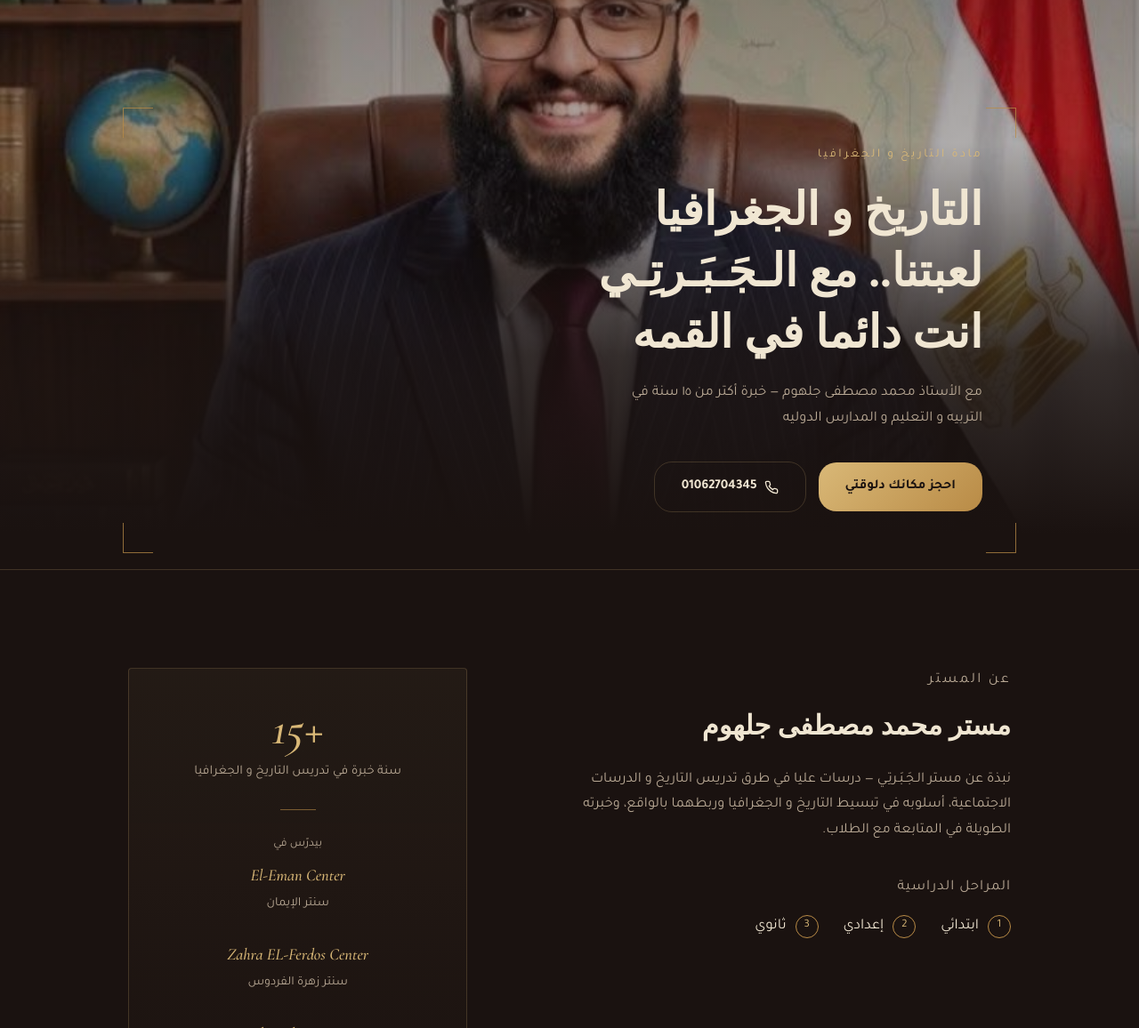
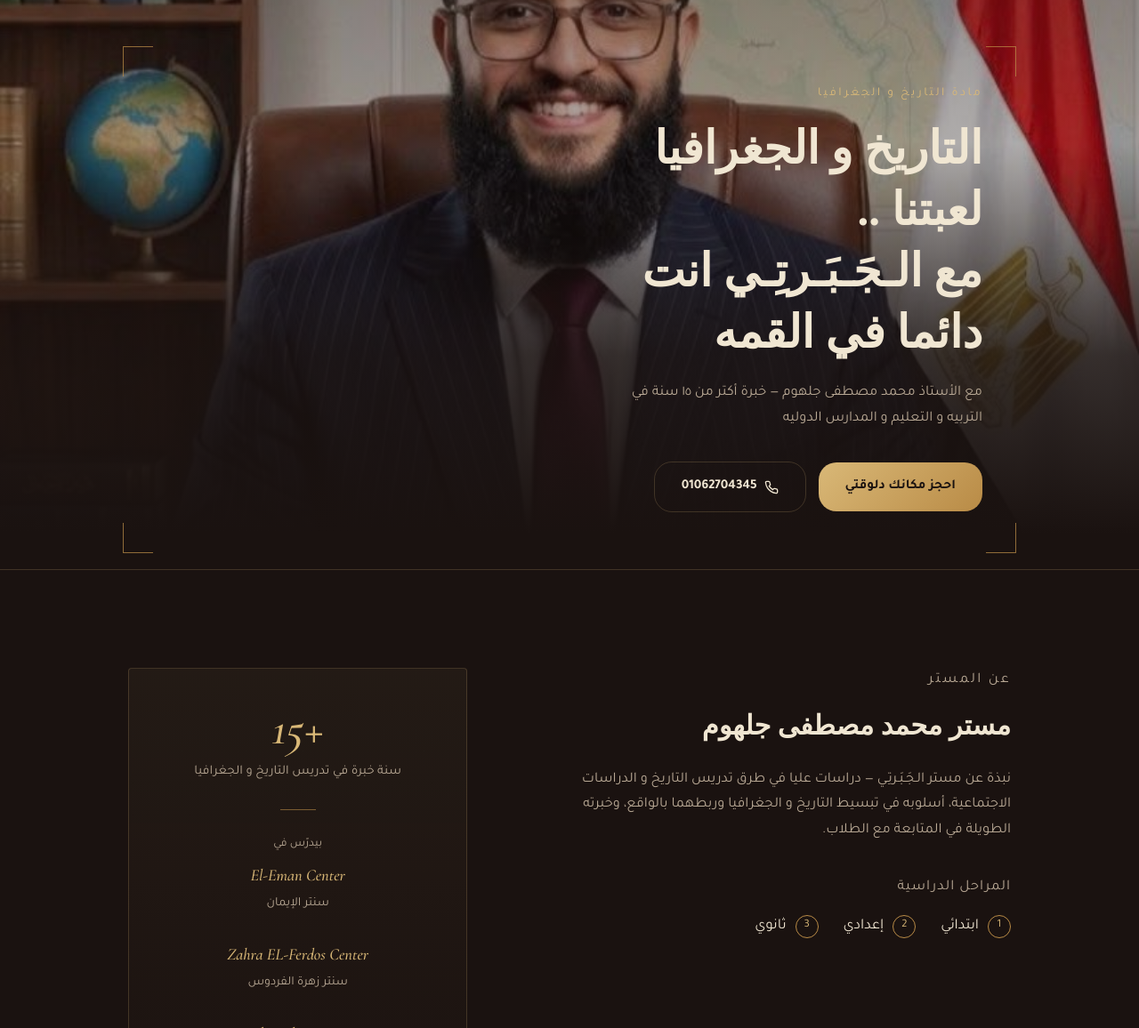
Before and after one commit to Dev-Masters404/Mr-Mohamed-Galhoum-History, a plain HTML site: page index.html in a window 1280 px wide. Shown: the part 160-1316 px from the top of the page at 89% size. Drawn offline with nearby package versions, Linux system fonts and the light colour scheme; a web font is replaced by a local one.

Commit message:
update page: a

```diff
--- a/index.html
+++ b/index.html
@@ -35,8 +35,8 @@
 
       <p class="hero-kicker" data-ar="     مادة التاريخ و الجغرفيا" data-en="History & Geogarphy">مادة التاريخ و الجغرافيا</p>
       <h1 class="hero-title font-head"
-          data-ar="التاريخ و الجغرافيا لعبتنا.. مع الـجَـبَـرتِـي انت دائما في القمه"
-          data-en="History & Geogarphy Are Our Game.. With ELGabarty You Are Alaways At The Top">  التاريخ و الجغرافيا لعبتنا.. مع الـجَـبَـرتِـي انت دائما في القمه  </h1>
+          data-ar="التاريخ و الجغرافيا لعبتنا  .. مع الـجَـبَـرتِـي انت دائما في القمه"
+          data-en="History & Geogarphy Are Our Game..  With ELGabarty You Are Alaways At The Top">  التاريخ و الجغرافيا لعبتنا  .. <br> مع الـجَـبَـرتِـي انت دائما في القمه  </h1>
       <p class="hero-sub" data-ar="مع الأستاذ محمد مصطفى جلهوم — خبرة أكتر من ١٥ سنة في التربيه و التعليم و المدارس الدوليه "
          data-en="With Mr. Mohamed Mostafa Galhoum — 15+ years of experience in education & international schools">
          مع الأستاذ محمد مصطفى جلهوم — خبرة أكتر من ١٥ سنة في التربيه و التعليم و المدارس الدوليه </p>
@@ -57,9 +57,9 @@
       <div class="about-copy">
         <p class="eyebrow" data-ar="عن المستر" data-en="About the teacher">عن المستر</p>
         <h2 class="font-head" data-ar="مستر محمد مصطفى جلهوم" data-en="Mr. Mohamed Mostafa Galhoum">مستر محمد مصطفى جلهوم</h2>
-        <p data-ar="  نبذة عن مستر الـجَـبَـرتِـي — درسات عليا في طرق تدريس التاريخ و الدرسات الاجتماعية، أسلوبه في تبسيط التاريخ و الجغرافيا وربطهما بالواقع، وخبرته الطويلة في المتابعة مع الطلاب"
+        <p data-ar="  نبذة عن مستر الـجَـبَـرتِـي — دراسات عليا في طرق تدريس التاريخ و الدراسات الاجتماعية، أسلوبه في تبسيط التاريخ و الجغرافيا وربطهما بالواقع، وخبرته الطويلة في المتابعة مع الطلاب"
            data-en="a short introduction about Mr. ELGabarty, Postgraduate studies in history & social studies teaching methods, his teaching approach and experience will go here once confirmed with him">
-             نبذة عن مستر الـجَـبَـرتِـي — درسات عليا في طرق تدريس التاريخ و الدرسات الاجتماعية، أسلوبه في تبسيط التاريخ و الجغرافيا وربطهما بالواقع، وخبرته الطويلة في المتابعة مع الطلاب.    </p>
+             نبذة عن مستر الـجَـبَـرتِـي — دراسات عليا في طرق تدريس التاريخ و الدراسات الاجتماعية، أسلوبه في تبسيط التاريخ و الجغرافيا وربطهما بالواقع، وخبرته الطويلة في المتابعة مع الطلاب.    </p>
 
         <div class="stages">
           <p class="stages-label" data-ar="المراحل الدراسية" data-en="School stages">المراحل الدراسية</p>
```
